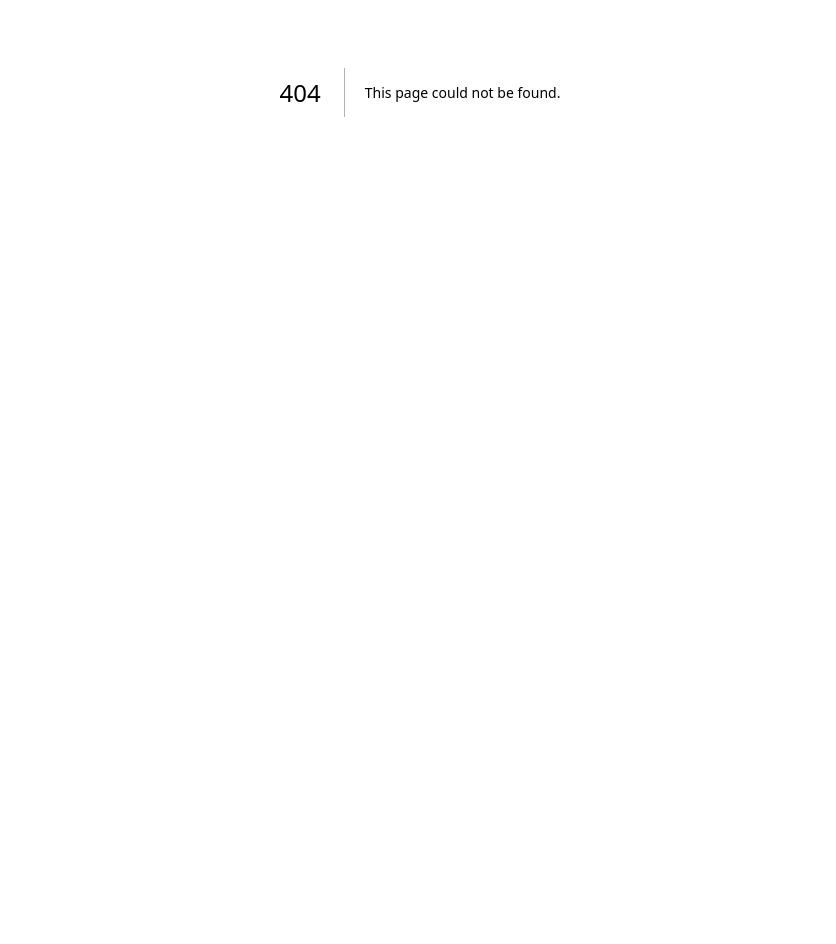
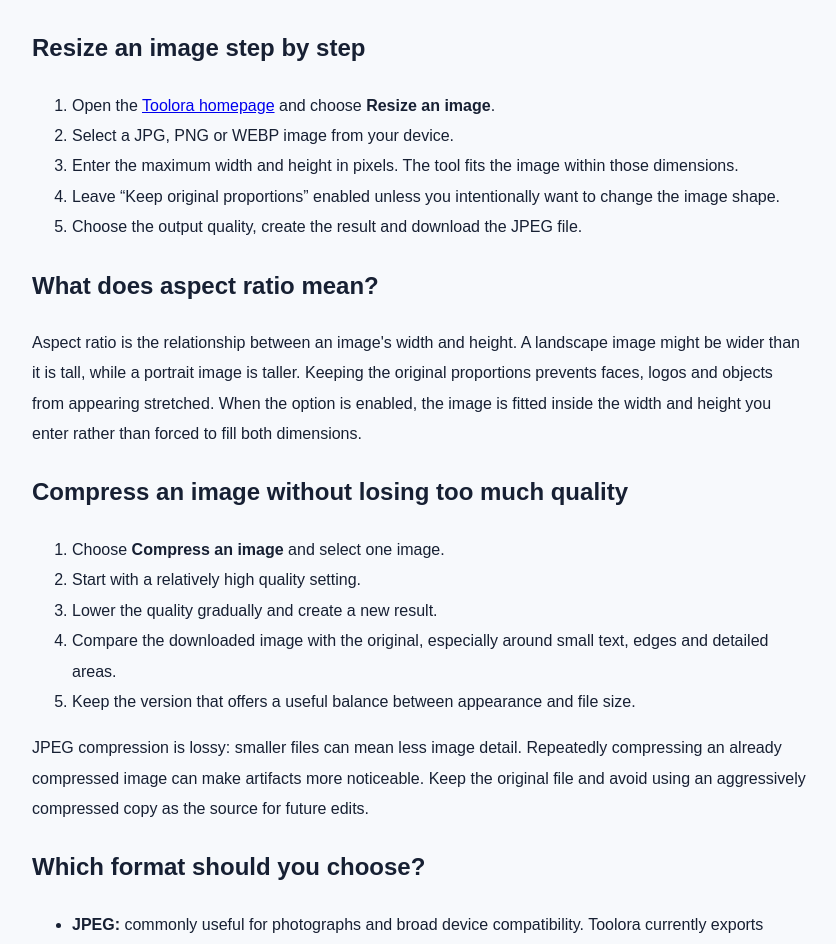
Before and after one commit to m5716386/toolora, a Next.js app: page /guides/image-tools in a window 1280 px wide. Before the commit this address had no page. Shown: the part 308-1252 px from the top of the page, without its empty margins (220-1056 px from the left). Before the commit the page ends 800 px from the top, so only its background shows below. Built offline with nearby package versions, Linux system fonts and the light colour scheme.

Commit message:
Add detailed image tools guide

```diff
--- /dev/null
+++ b/app/guides/image-tools/page.tsx
@@ -0,0 +1,66 @@
+export const metadata = {
+  title: "Image Resizing and Compression Guide",
+  description: "Learn how image dimensions, aspect ratio, JPEG quality and file size work, with practical steps for resizing and compressing images in Toolora."
+};
+
+export default function ImageToolsGuide() {
+  return <main style={{maxWidth:820,margin:"48px auto",padding:"24px 22px",fontFamily:"Arial,sans-serif",lineHeight:1.9,color:"#172033"}}>
+    <p style={{color:"#2563eb",fontWeight:700}}>TOOLORA LEARNING CENTER</p>
+    <h1>How to Resize and Compress Images</h1>
+    <p>Image dimensions and file size affect how quickly a page loads, how an image fits a document, and how easily it can be shared. Resizing changes the pixel dimensions. Compression reduces the amount of data used to store the image. These are related but different operations.</p>
+    <h2>Resize an image step by step</h2>
+    <ol>
+      <li>Open the <a href="/">Toolora homepage</a> and choose <strong>Resize an image</strong>.</li>
+      <li>Select a JPG, PNG or WEBP image from your device.</li>
+      <li>Enter the maximum width and height in pixels. The tool fits the image within those dimensions.</li>
+      <li>Leave “Keep original proportions” enabled unless you intentionally want to change the image shape.</li>
+      <li>Choose the output quality, create the result and download the JPEG file.</li>
+    </ol>
+    <h2>What does aspect ratio mean?</h2>
+    <p>Aspect ratio is the relationship between an image's width and height. A landscape image might be wider than it is tall, while a portrait image is taller. Keeping the original proportions prevents faces, logos and objects from appearing stretched. When the option is enabled, the image is fitted inside the width and height you enter rather than forced to fill both dimensions.</p>
+    <h2>Compress an image without losing too much quality</h2>
+    <ol>
+      <li>Choose <strong>Compress an image</strong> and select one image.</li>
+      <li>Start with a relatively high quality setting.</li>
+      <li>Lower the quality gradually and create a new result.</li>
+      <li>Compare the downloaded image with the original, especially around small text, edges and detailed areas.</li>
+      <li>Keep the version that offers a useful balance between appearance and file size.</li>
+    </ol>
+    <p>JPEG compression is lossy: smaller files can mean less image detail. Repeatedly compressing an already compressed image can make artifacts more noticeable. Keep the original file and avoid using an aggressively compressed copy as the source for future edits.</p>
+    <h2>Which format should you choose?</h2>
+    <ul>
+      <li><strong>JPEG:</strong> commonly useful for photographs and broad device compatibility. Toolora currently exports resized and compressed images as JPEG.</li>
+      <li><strong>PNG:</strong> useful for graphics that need sharp edges or transparency in workflows that preserve PNG.</li>
+      <li><strong>WEBP:</strong> a modern web image format that can provide efficient file sizes, depending on image content and browser support.</li>
+    </ul>
+    <h2>Common problems and practical checks</h2>
+    <ul>
+      <li>If the result looks stretched, enable the aspect-ratio option and try again.</li>
+      <li>If text or fine lines look blurry, increase the quality setting.</li>
+      <li>If the file is still too large, reduce its dimensions as well as its quality.</li>
+      <li>Very large images may require more memory and processing time on older phones.</li>
+    </ul>
+    <p>Toolora's current image tools process selected files in your browser. The output is a JPEG image. Always inspect the result before replacing or sharing your original.</p>
+    <h2 dir="rtl">شرح تغيير أبعاد الصور وضغطها</h2>
+    <p dir="rtl">تغيير الأبعاد يعني تعديل عرض وارتفاع الصورة بالبكسل، أما الضغط فيقلل حجم الملف. العمليتان مختلفتان: تقدر تصغّر أبعاد الصورة، أو تقلل جودتها، أو تستخدم الاثنين مع بعض لتقليل الحجم.</p>
+    <h3 dir="rtl">طريقة تغيير الأبعاد</h3>
+    <ol dir="rtl">
+      <li>افتح <a href="/">الصفحة الرئيسية لـ Toolora</a> واختار تغيير أبعاد الصورة.</li>
+      <li>حدد صورة JPG أو PNG أو WEBP من جهازك.</li>
+      <li>اكتب العرض والارتفاع المطلوبين بالبكسل.</li>
+      <li>خلي خيار الحفاظ على التناسب مفعّل باش ما تطلعش الصورة ممدودة أو مضغوطة.</li>
+      <li>حدد الجودة، أنشئ النتيجة ونزّل الصورة.</li>
+    </ol>
+    <h3 dir="rtl">كيف تضغط الصورة بجودة مناسبة؟</h3>
+    <ol dir="rtl">
+      <li>افتح أداة ضغط الصورة وحدد الملف.</li>
+      <li>ابدأ بجودة عالية وبعدها قللها بالتدريج.</li>
+      <li>أنشئ النتيجة وقارنها بالصورة الأصلية.</li>
+      <li>راجع النصوص والحواف والتفاصيل الصغيرة قبل اعتماد الصورة.</li>
+    </ol>
+    <p dir="rtl">تقليل جودة JPEG ممكن يصغّر الملف لكنه قد يقلل وضوح التفاصيل. احتفظ دائماً بالأصل، وما تعتمدش على نسخة مضغوطة جداً لو بتحتاج تعدل عليها مرة ثانية.</p>
+    <h3 dir="rtl">نصائح سريعة</h3>
+    <ul dir="rtl"><li>لو الصورة ممدودة، فعّل الحفاظ على التناسب.</li><li>لو التفاصيل مش واضحة، ارفع الجودة.</li><li>لو الحجم ما زال كبير، قلل الأبعاد أيضاً.</li><li>راجع الصورة الناتجة قبل مشاركتها أو استبدال الأصل.</li></ul>
+    <p><a href="/guides">المزيد من أدلة Toolora</a> · <a href="/contact">تواصل معنا</a></p>
+  </main>;
+}
```
